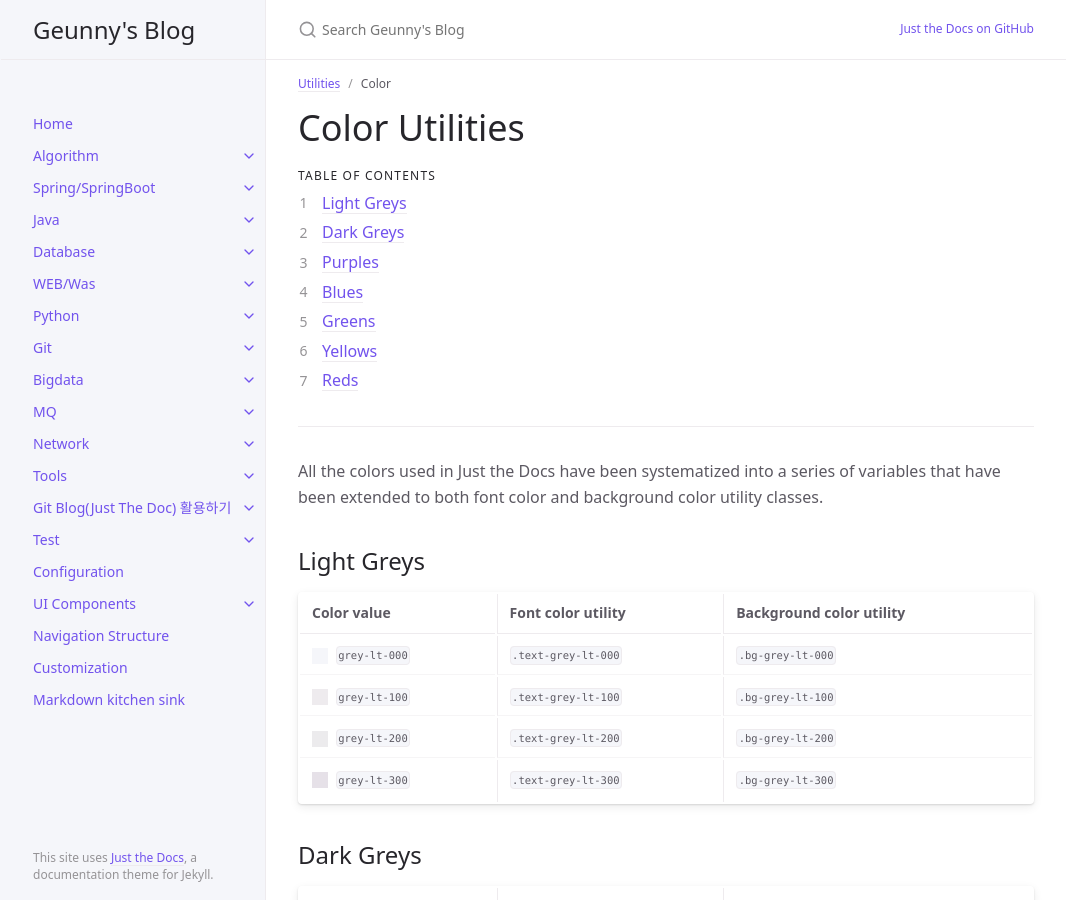
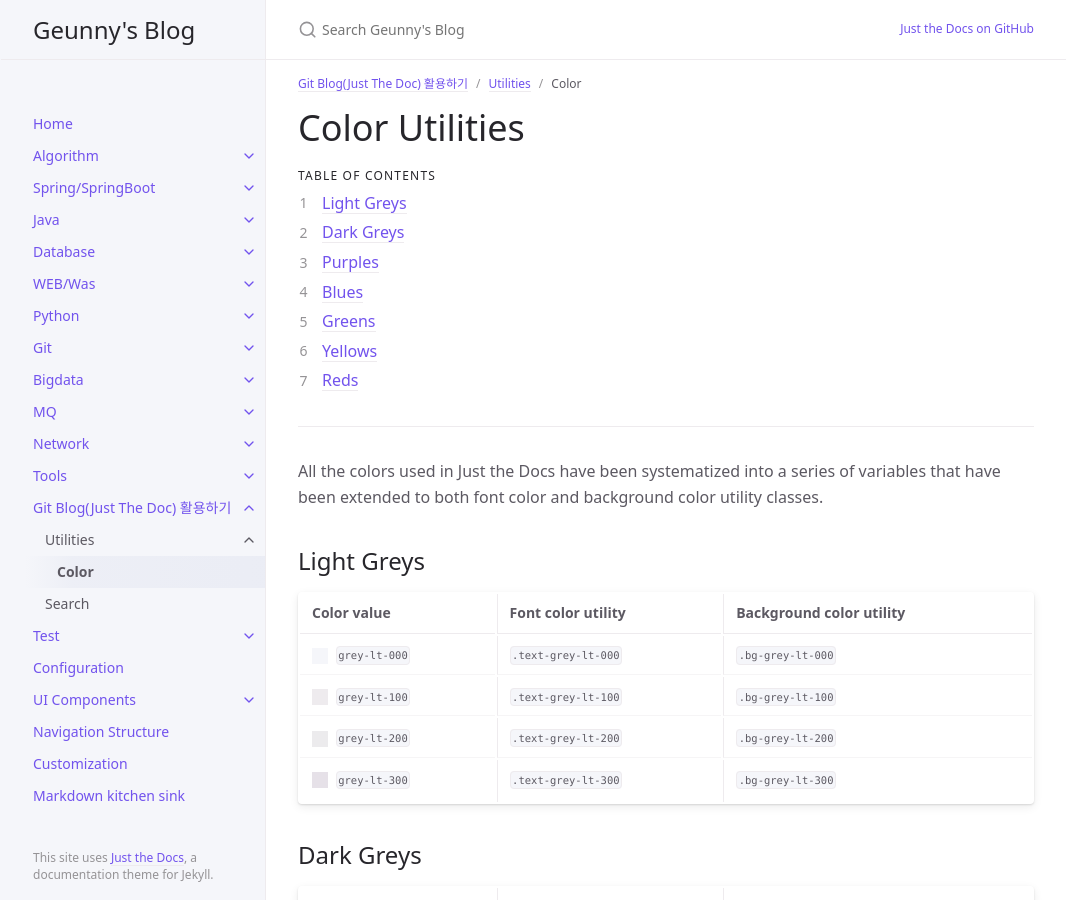
Before and after one commit to rmsdud2435/geunny-blog-renewal, a Jekyll site: the page built from docs/manual/utilities/color.md, in a window 1280 px wide and 900 px high. Shown: the whole window, without its empty margins (106-1172 px from the left). Built offline with Jekyll 4.4.1, drawn with Linux system fonts in a browser that asks for light colours.

Commit message:
Nav work3

```diff
--- a/docs/utilities/color.md
+++ b/docs/manual/utilities/color.md
@@ -2,6 +2,8 @@
 layout: default
 title: Color
 parent: Utilities
+grand_parent: Git Blog(Just The Doc) 활용하기
+permalink: /docs/manual/utilities/color/
 ---
 
 # Color Utilities
```
Also changed, not shown: docs/manual/utilities/layout.md (renamed from docs/utilities/layout.md), docs/manual/utilities/responsive-modifiers.md (renamed from docs/utilities/responsive-modifiers.md), docs/manual/utilities/typography.md (renamed from docs/utilities/typography.md).
